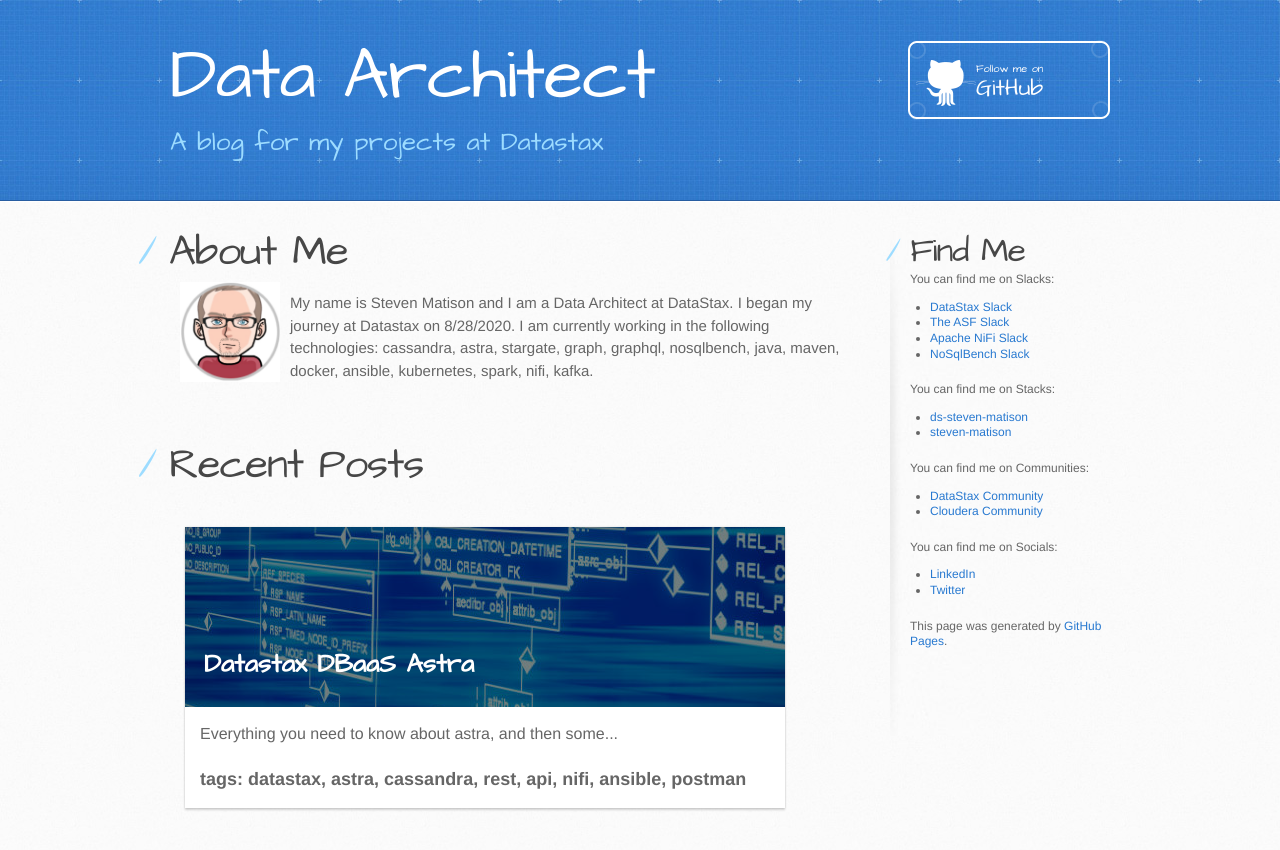
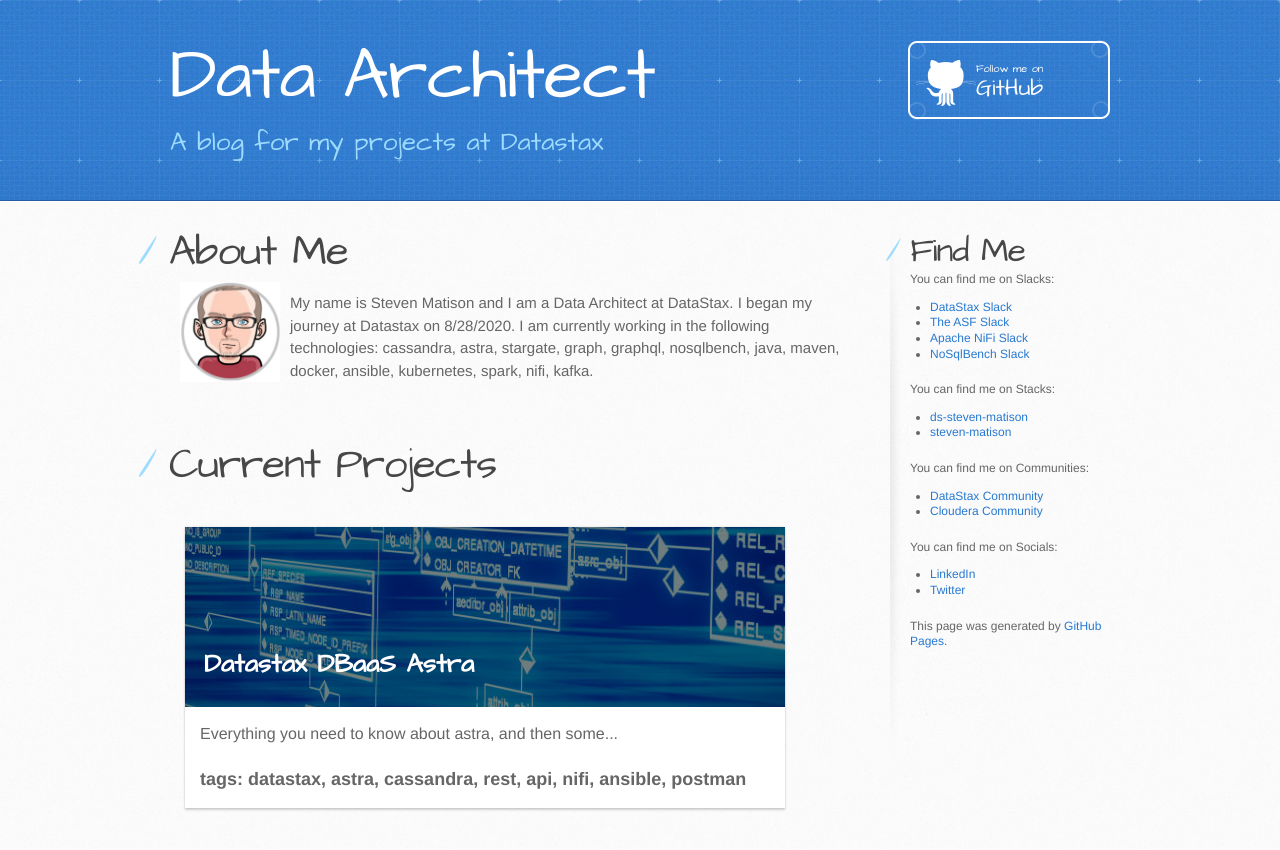
Before and after one commit to ds-steven-matison/ds-steven-matison.github.io, a Jekyll site: the page built from index.md, in a window 1280 px wide. Shown: the top 850 px of the page. Built offline with Jekyll 4.4.1, drawn with Linux system fonts in a browser that asks for light colours.

Commit message:
Update Index

```diff
--- a/index.md
+++ b/index.md
@@ -14,6 +14,6 @@
 
 <div style="clear: both"></div>
 <p>&nbsp;</p>
-# Recent Posts
+# Current Projects
 <p>&nbsp;</p>
 {% include front_page_articles.html %}
```
Also changed, not shown: 1 other file.
